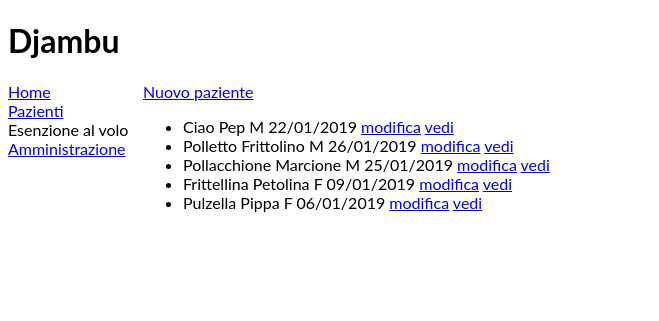
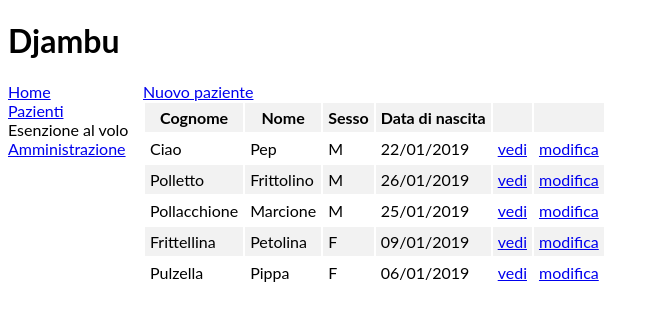
Before and after one commit to filomarcello/djambu, a Django app: page /patients/list/ in a window 1280 px wide. Shown: the top 321 px of the page, without its empty margins (0-659 px from the left). Run offline with Django 3.2, Linux system fonts and the light colour scheme; data comes from the database, SQL or seed files in the repository.

Commit message:
Add table for display patients in patient_list.html Updated CSS stylesheet

```diff
--- a/patients/static/patients/css/style.css
+++ b/patients/static/patients/css/style.css
@@ -1,6 +1,14 @@
 
 body{
     font-family: Lato, sans-serif;
+}
+
+th, td {
+    padding: 5px;
+}
+
+tr:nth-child(odd) {
+    background-color: #f2f2f2;
 }
 
 .nav-bar {
@@ -17,6 +25,7 @@ body{
     margin-left: 125px;
     padding: 0px 10px;
 }
+
 
 
 
--- a/patients/templates/patients/patients_list.html
+++ b/patients/templates/patients/patients_list.html
@@ -3,14 +3,25 @@
 
 {% block content %}
   {% include 'patients/panel_add_patient.html' %}
-  <ul>
+  <table class="table">
+    <tr>
+      <th>Cognome</th>
+      <th>Nome</th>
+      <th>Sesso</th>
+      <th>Data di nascita</th>
+      <th></th>
+      <th></th>
+    </tr>
+
     {% for p in patient_list %}
-      <li>
-        {{ p.last_name }} {{ p.first_name }}
-        {{ p.sex|capfirst }} {{ p.birth_date|date:'d/m/Y' }}
-        <a href="/patients_admin/patients/patient/{{ p.pk }}/change/">modifica</a>
-        <a href="{% url 'patients:patient_detail' p.pk %}">vedi</a>
-      </li>
+      <tr>
+        <td>{{ p.last_name }}</td>
+        <td>{{ p.first_name }}</td>
+        <td>{{ p.sex|capfirst }}</td>
+        <td>{{ p.birth_date|date:'d/m/Y' }}</td>
+        <td><a href="{% url 'patients:patient_detail' p.pk %}">vedi</a></td>
+        <td><a href="/patients_admin/patients/patient/{{ p.pk }}/change/">modifica</a></td>
+      </tr>
     {% endfor %}
-  </ul>
+  </table>
 {% endblock %}
```
